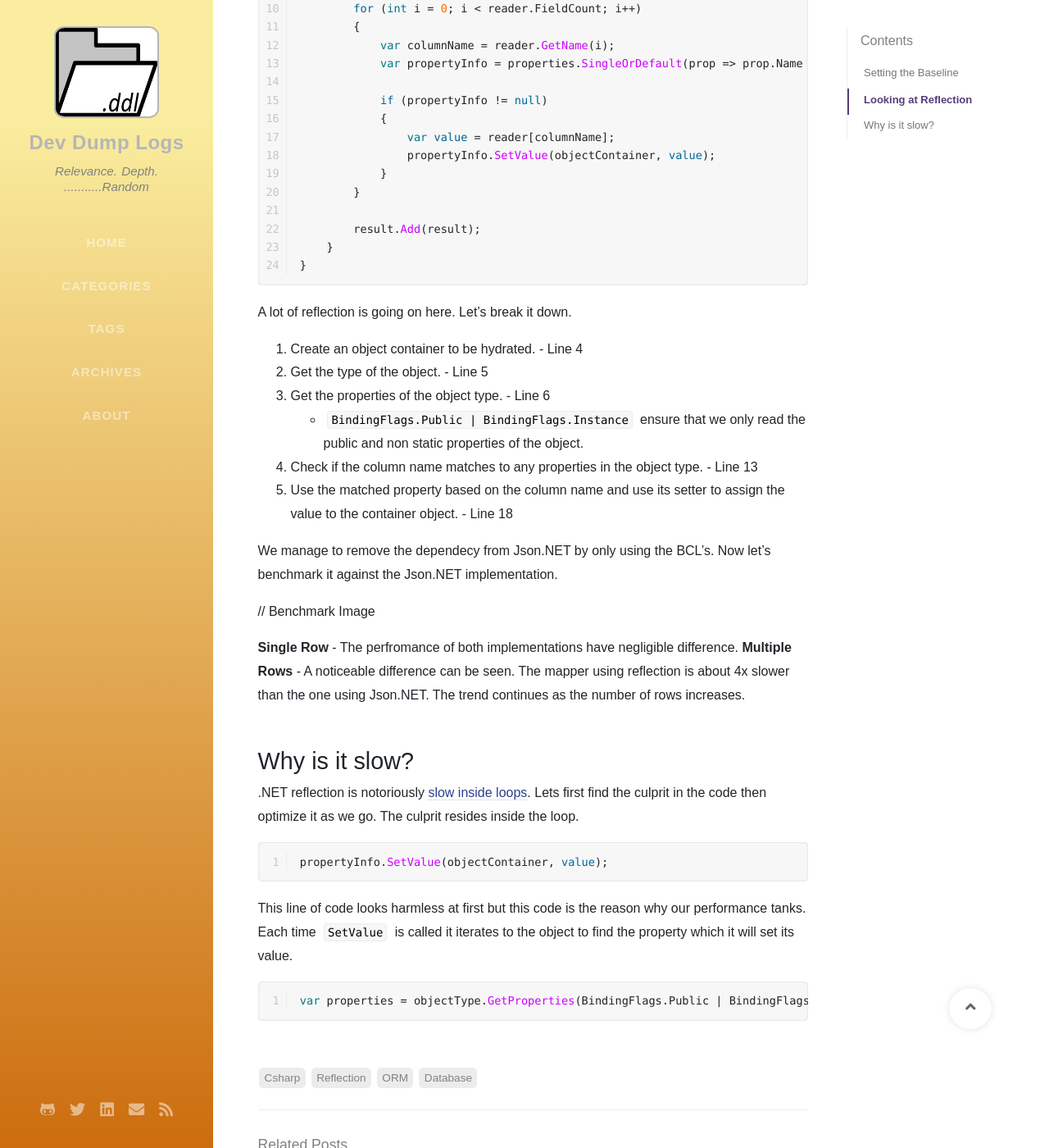
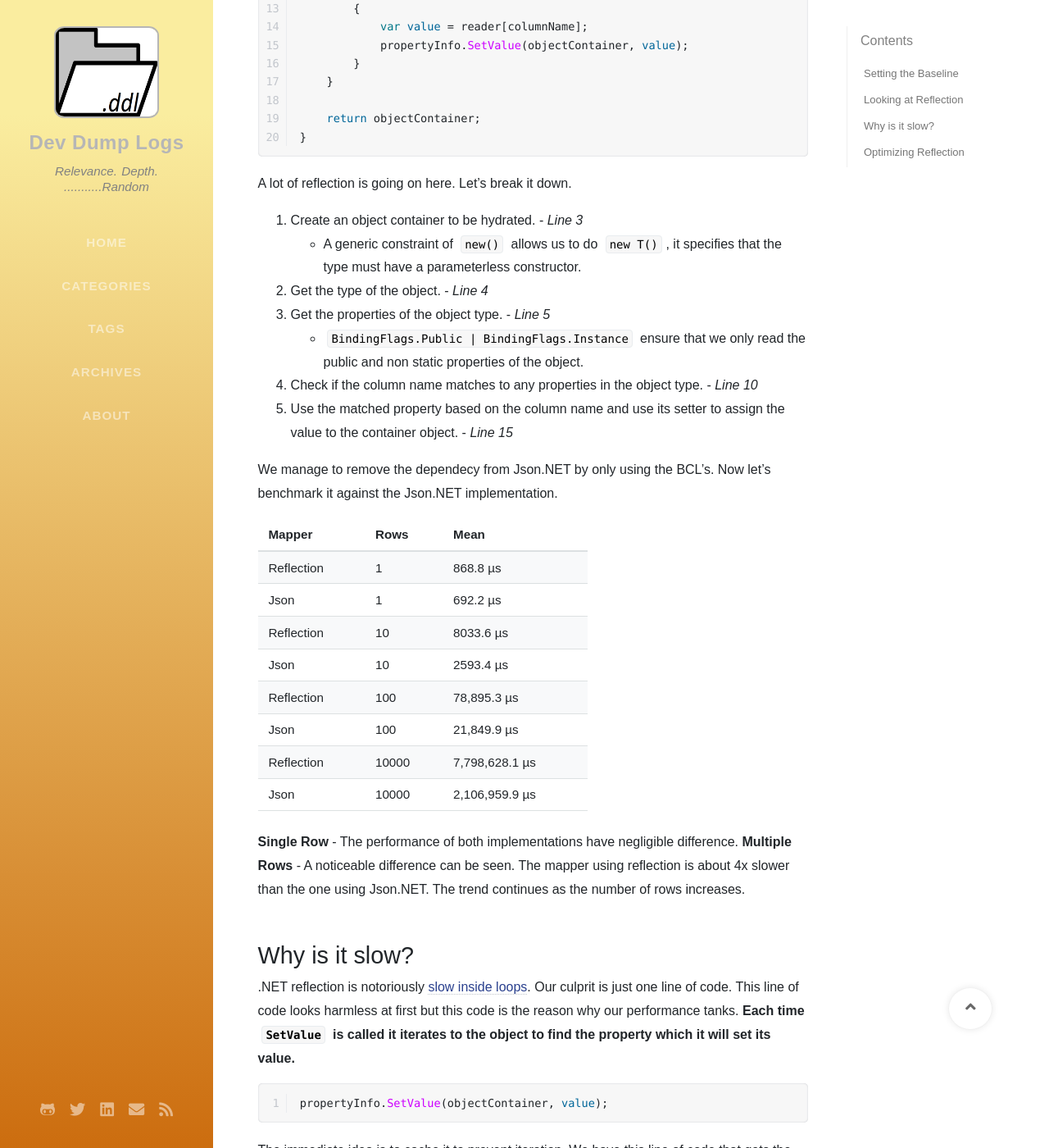
Before and after one commit to IanEscober/ianescober.github.io, a Jekyll site: the page built from _posts/2020-08-29-optimizing-reflection-for-a-simple-object-mapper.md, in a window 1280 px wide and 1400 px high, scrolled down 1917 px. Shown: the whole window at 82% size. Built offline with Jekyll 4.4.1, drawn with Linux system fonts in a browser that asks for light colours; nearby versions of some CDN libraries; some web fonts are replaced; comment, search, counter and statistics services are not loaded; some of the changed text lies outside the part shown.

Commit message:
Added 2 sections and updated code examples to single scenarios in 'Optimizing Reflection' post

````diff
--- a/_posts/2020-08-29-optimizing-reflection-for-a-simple-object-mapper.md
+++ b/_posts/2020-08-29-optimizing-reflection-for-a-simple-object-mapper.md
@@ -47,54 +44,124 @@
 ```csharp
 public static T Map<T>(this DataReader reader) where T : new()
 {
-    var result = new List<T>();
     var objectContainer = new T();
     var objectType = typeof(T);
     var properties = objectType.GetProperties(BindingFlags.Public | BindingFlags.Instance);
 
-    while (reader.Read())
+    for (int i = 0; i < reader.FieldCount; i++)
     {
-        for (int i = 0; i < reader.FieldCount; i++)
+        var columnName = reader.GetName(i);
+        var propertyInfo = properties.SingleOrDefault(prop => prop.Name == columnName);
+
+        if (propertyInfo != null)
         {
-            var columnName = reader.GetName(i);
-            var propertyInfo = properties.SingleOrDefault(prop => prop.Name == columnName);
+            var value = reader[columnName];
+            propertyInfo.SetValue(objectContainer, value);
+        }
+    }
 
-            if (propertyInfo != null)
-            {
-                var value = reader[columnName];
-                propertyInfo.SetValue(objectContainer, value);
-            }
-        }
-
-        result.Add(result);
-    }
+    return objectContainer;
 }
 ```
 
 A lot of reflection is going on here. Let's break it down.
 
-1. Create an object container to be hydrated. - Line 4
-2. Get the type of the object. - Line 5
-3. Get the properties of the object type. - Line 6
+1. Create an object container to be hydrated. - _Line 3_
+   - A generic constraint of `new()` allows us to do `new T()`, it specifies that the type must have a parameterless constructor.
+2. Get the type of the object. - _Line 4_
+3. Get the properties of the object type. - _Line 5_
    - `BindingFlags.Public | BindingFlags.Instance` ensure that we only read the public and non static properties of the object.
-4. Check if the column name matches to any properties in the object type. - Line 13
-5. Use the matched property based on the column name and use its setter to assign the value to the container object. - Line 18
+4. Check if the column name matches to any properties in the object type. - _Line 10_
+5. Use the matched property based on the column name and use its setter to assign the value to the container object. - _Line 15_
 
 We manage to remove the dependecy from Json.NET by only using the BCL's. Now let's benchmark it against the Json.NET implementation.
 
-// Benchmark Image
+|-----------------|------------|-----------------|
+| Mapper          | Rows       | Mean            |
+|-----------------|------------|-----------------|
+| Reflection      | 1          | 868.8 µs        |
+| Json            | 1          | 692.2 µs        |
+| Reflection      | 10         | 8033.6 µs       |
+| Json            | 10         | 2593.4 µs       |
+| Reflection      | 100        | 78,895.3 µs     |
+| Json            | 100        | 21,849.9 µs     |
+| Reflection      | 10000      | 7,798,628.1 µs  |
+| Json            | 10000      | 2,106,959.9 µs  |
 
-__Single Row__ - The perfromance of both implementations have negligible difference.
+__Single Row__ - The performance of both implementations have negligible difference.
 __Multiple Rows__ - A noticeable difference can be seen. The mapper using reflection is about 4x slower than the one using Json.NET. The trend continues as the number of rows increases.
 
 # Why is it slow?
-.NET reflection is notoriously [slow inside loops](https://stackoverflow.com/questions/25458/how-costly-is-net-reflection). Lets first find the culprit in the code then optimize it as we go. The culprit resides inside the loop.
+.NET reflection is notoriously [slow inside loops](https://stackoverflow.com/questions/25458/how-costly-is-net-reflection). Our culprit is just one line of code. This line of code looks harmless at first but this code is the reason why our performance tanks. __Each time `SetValue` is called it iterates to the object to find the property which it will set its value.__
 
 ```csharp
 propertyInfo.SetValue(objectContainer, value);
 ```
-This line of code looks harmless at first but this code is the reason why our performance tanks. Each time `SetValue` is called it iterates to the object to find the property which it will set its value.
+
+The immediate idea is to cache it to prevent iteration. We have this line of code that gets the properties of the object. At first glance it looks like it caches the properties, why is it not providing any performance gains? Because it only caches the "object type" properties.
 
 ```csharp
 var properties = objectType.GetProperties(BindingFlags.Public | BindingFlags.Instance);
 ```
+
+Solutions are rather unusual once we dive into reflection. Let's see why.
+
+# Optimizing Reflection
+The question is "how to cache the object property to prevent looking it up every operation?". We are used to caching data but in our situation there is no data, because we are just setting the data. What we have is an "operation" of setting the data to the property of the object. What if we cached that "action" instead. The idea was inspired by Jon Skeet's blog post - [Making Reflection Fly and Exploring Delegates](https://codeblog.jonskeet.uk/2008/08/09/making-reflection-fly-and-exploring-delegates/). The blog post explores into great detail about reflection and optimizing it. The solution is quiet complex but we can distill it into the code below.
+
+```csharp
+public static Action<T, object> CacheSetter<T>(MethodInfo method)
+{
+    return (model, value) => method.Invoke(model, new object[] { value });
+}
+```
+
+1. The method accepts a method info, which is the property's setter method.
+   - `MethodInfo method`
+   - `public name { get; set; <- }`
+2. It returns an action delegate with the same signature as `propertyInfo.SetValue`.
+   - `Action<T, object>`
+   - `(model, value) => ...`
+3. The body of the action invokes the property setter and passing the model and value.
+   - `... => method.Invoke(model, new object[] { value })`
+
+Using the method, we can now cache the property setters and store it to a dictionary that we can look up each iteration on the object.
+
+```csharp
+public static Dictionary<string, Action<T, object>> CacheProperties<T>(IDataReader reader) where T : new()
+{
+    var properties = new Dictionary<string, Action<T, object>>();
+
+    for (int i = 0; i < reader.FieldCount; i++)
+    {
+        var fieldName = reader.GetName(i);
+        var methodInfo = typeof(T).GetProperty(reader.GetName(i))?.GetSetMethod();
+
+        if (methodInfo != null)
+        {
+            var setter = CacheSetter<T>(methodInfo); // Cache the property setter
+            properties.Add(fieldName, setter);
+        }
+    }
+
+    return properties;
+}
+```
+
+The updated reflection mapper can be seen below.
+
+```csharp
+public static T Map<T>(IDataReader reader) where T : new()
+{
+    var result = new T();
+    var properties = CacheProperties<T>(reader);
+
+    foreach (var property in properties)
+    {
+        var value = reader[property.Key];
+        property.Value(result, value);
+    }
+
+    return result;
+}
+```
````
Also changed, not shown: other parts of _posts/2020-08-29-optimizing-reflection-for-a-simple-object-mapper.md (+2 -5 lines).
